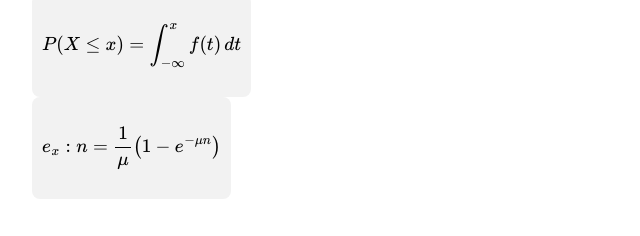
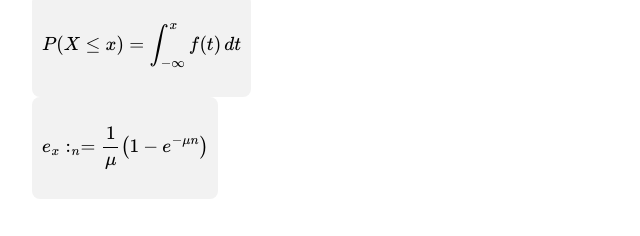
Before and after one commit to ma4776/Moro, a plain HTML site: page index.html in a window 1280 px wide. Shown: the part 1478-1714 px from the top of the page, 158-798 px from the left. Drawn offline with nearby package versions, Linux system fonts and the light colour scheme.

Commit message:
index.html

```diff
--- a/index.html
+++ b/index.html
@@ -117,7 +117,7 @@
     </div>
 
     <div class="math">
-        $$ e_x:n = \frac{1}{\mu} \left(1 - e^{-\mu n}\right) $$
+        $$ e_x:_n = \frac{1}{\mu} \left(1 - e^{-\mu n}\right) $$
     </div>
 </div>
 
```
